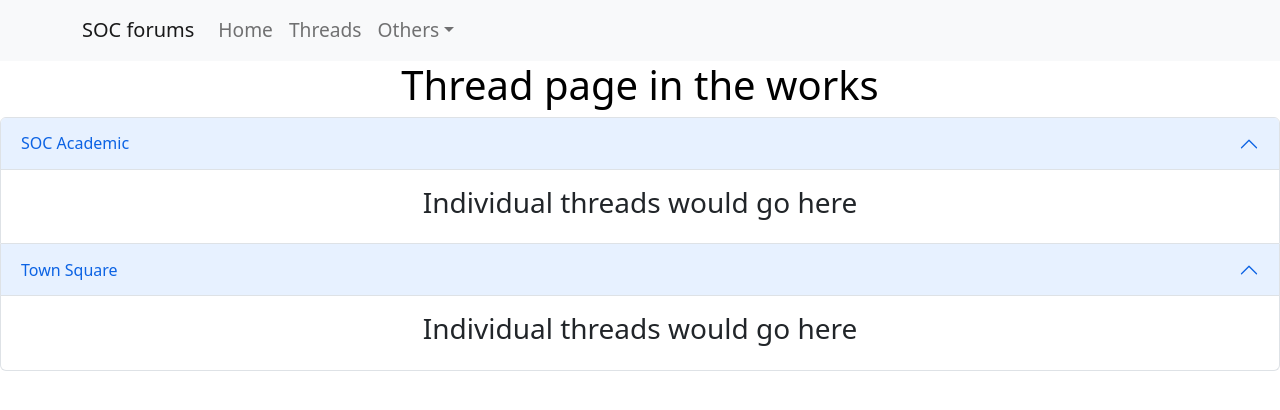
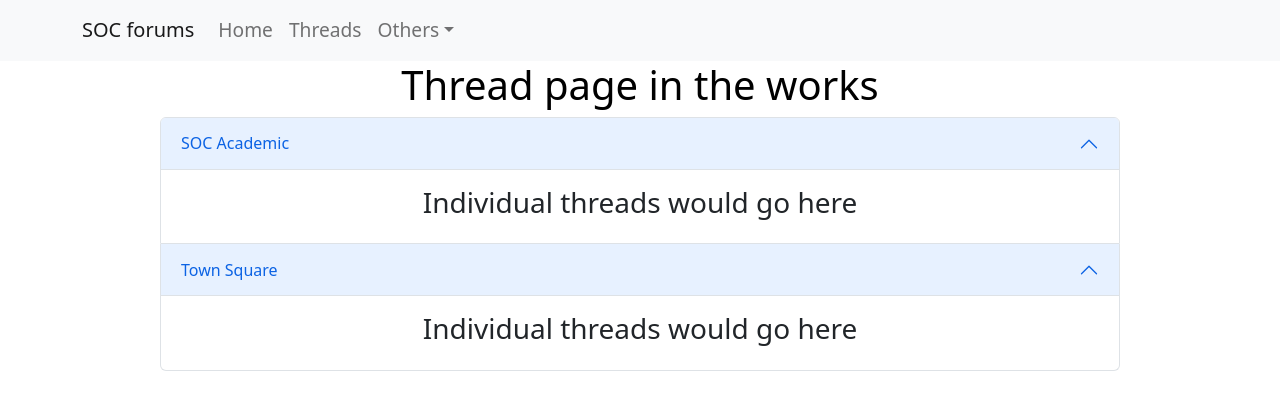
Before and after one commit to tanyunchao/cvwoBackend, a React (Create React App) app: page /threads in a window 1280 px wide. Shown: the top 410 px of the page. Built offline with nearby package versions, Linux system fonts and the light colour scheme; data requests are answered from the project's data file.

Commit message:
added css styling for accordion

```diff
--- a/src/Threads.js
+++ b/src/Threads.js
@@ -38,7 +38,7 @@ const Threads = () => {
             <Accordion defaultActiveKey={activeKeys} alwaysOpen>
 
                 {data && data.map(headers => (
-                    <Accordion.Item eventKey={headers.threadGroupId.toString()} key={headers.threadGroupId}>
+                    <Accordion.Item className="threadHeaders" eventKey={headers.threadGroupId.toString()} key={headers.threadGroupId}>
                         <Accordion.Header>{headers.threadGroupTitle}</Accordion.Header>
                         <Accordion.Body>
                             <h3>Individual threads would go here</h3>
--- a/src/index.css
+++ b/src/index.css
@@ -37,3 +37,14 @@ code {
   flex-direction: column;
   margin-left: 15px;
 }
+
+/* css for threadHeaders */
+.threadHeaders{
+  width: 75%;
+}
+
+.accordion{
+  display: flex;
+  flex-direction: column;
+  align-items: center;
+}
```
